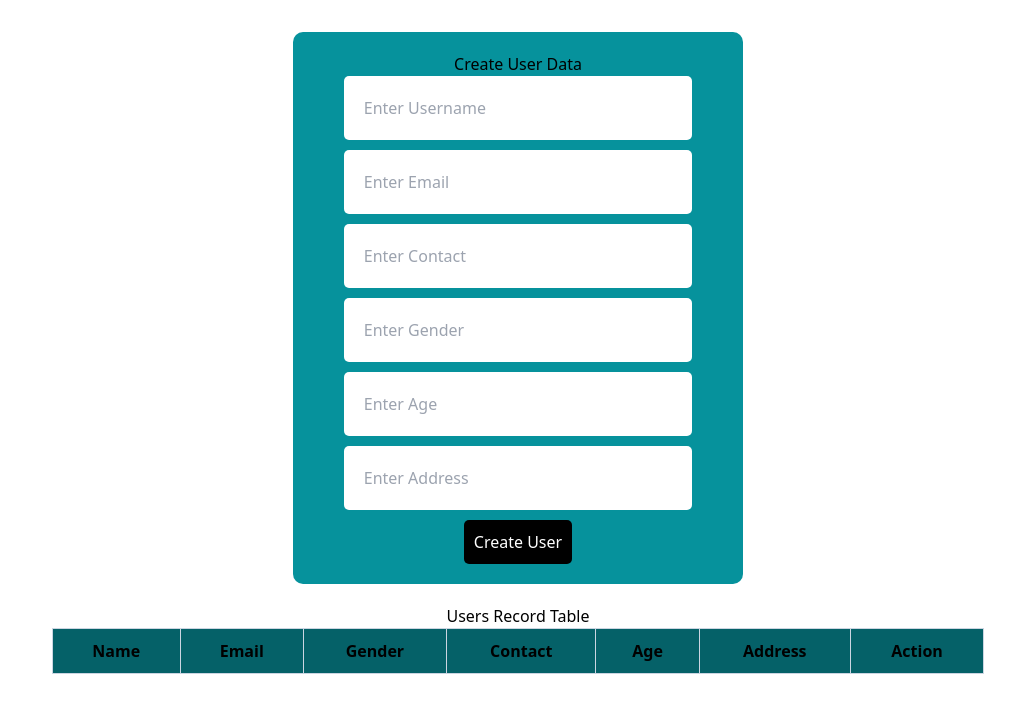
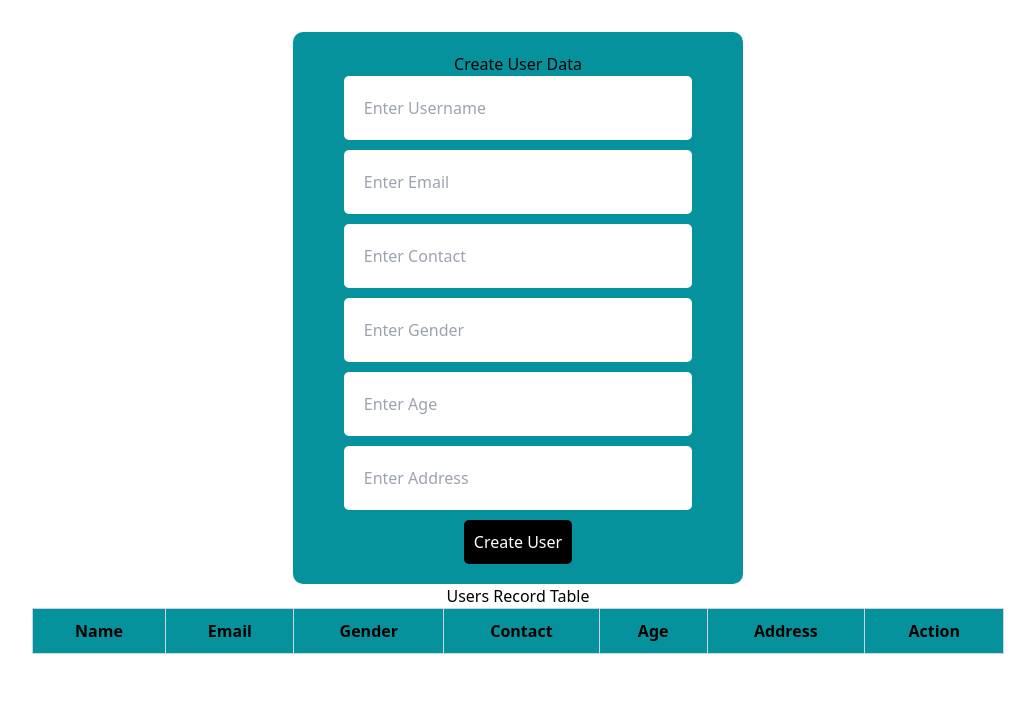
Before and after one commit to moromoke01/React-CRUD-system, a React (Vite) app: page /UserList in a window 1280 px wide. Shown: the top 712 px of the page, without its empty margins (122-1157 px from the left). Built offline with nearby package versions, Linux system fonts and the light colour scheme.

Commit message:
initial commit

```diff
--- a/src/Components/UserController.jsx
+++ b/src/Components/UserController.jsx
@@ -23,10 +23,8 @@ const UserController = () => {
     }
 
     const handleDeleteUser = (id) =>{
-      const updatedUsers= setUsers(users.filter((user) => user.id !== id ));
-        setUsers(updatedUsers);
-        localStorage.setItem('users', JSON.stringify(updatedUsers));
-        onDelete(id);
+     setUsers(users.filter((user) => user.id !== id ));
+
     }
   return (
     <div>
--- a/src/Components/UserStyling.css
+++ b/src/Components/UserStyling.css
@@ -36,7 +36,6 @@
     width: 80%;
     margin: auto;
     /* background: #a7afaf; */
-    padding: 20px;
 }
 
 .table{
@@ -47,11 +46,11 @@
 
 thead th{
     padding: 10px 10px;
-    background: #056168;
+    background: #06929c;
 }
 
 tbody{
-    background-color: aquamarine;
+    background-color: rgb(194, 211, 205);
 }
 
 tbody td{
```
